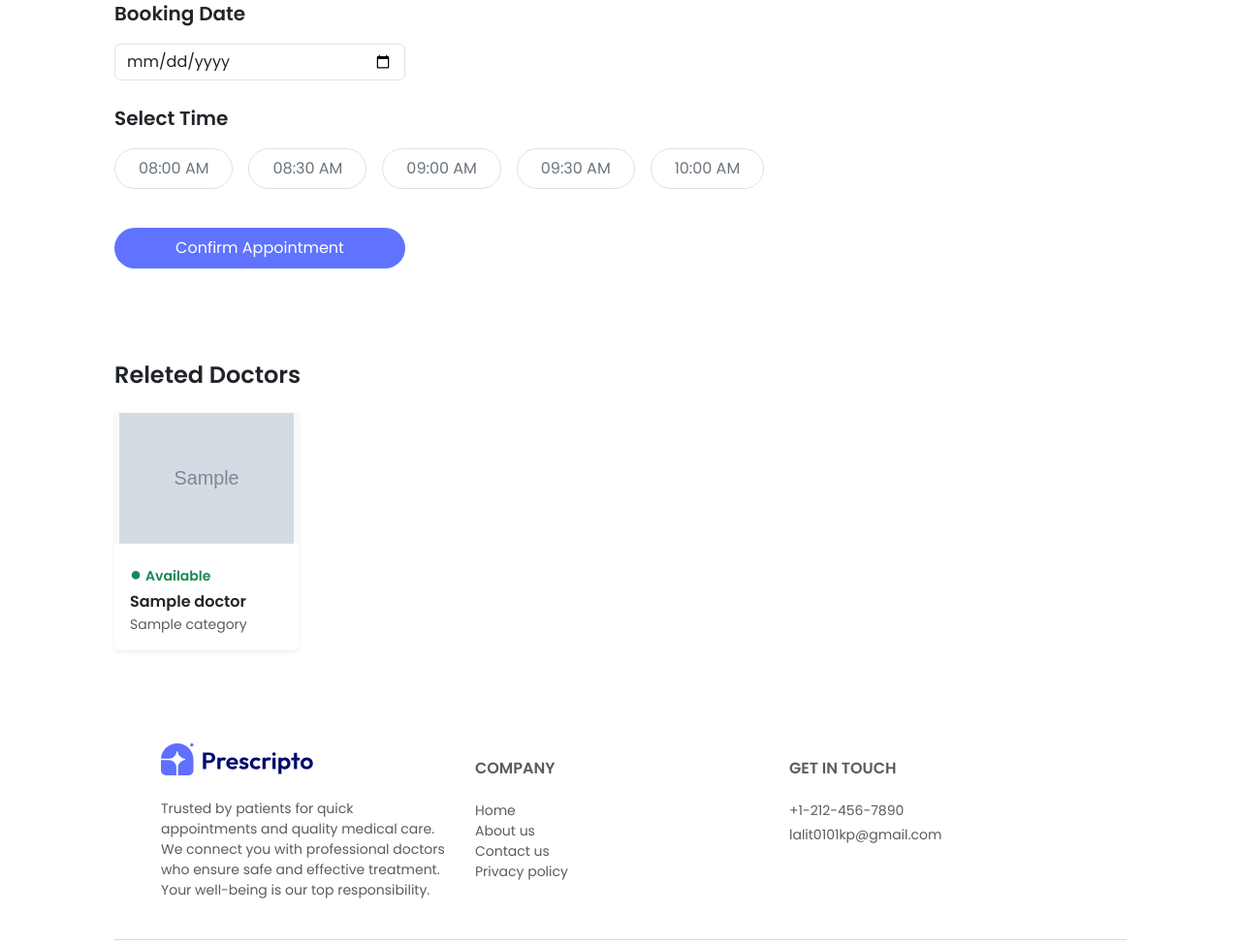
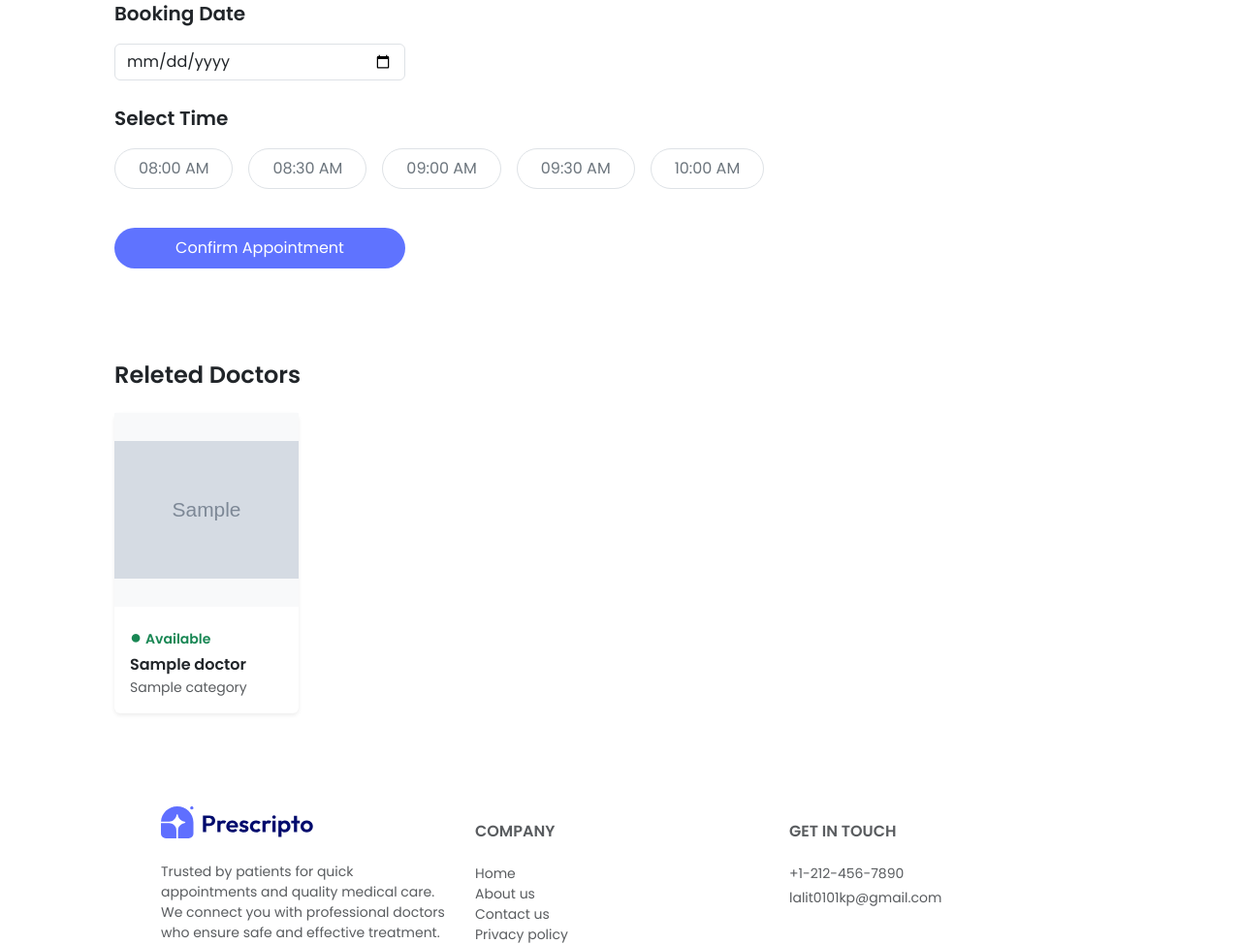
Before and after one commit to bylalit/doctor_appoinment, a Django app: template templates/doctor_info.html in a window 1280 px wide. Shown: the part 481-1455 px from the top of the page at 97% size. Run offline with Django 3.2, Linux system fonts and the light colour scheme; the template is opened without the code that fills it: most values are stand-ins (such as "Sample title", 1, 10 or a date in 2020); grey boxes marked "Sample" are stand-in pictures.

Commit message:
done new change

```diff
--- a/templates/doctor_info.html
+++ b/templates/doctor_info.html
@@ -67,22 +67,29 @@
 
             <div class='pt-5 mt-5 '>
                 <h3 class='fw-semibold text-dark mb-4 fs-4'>Releted Doctors</h3>
+
                 <div class="row row-cols-2 row-cols-sm-5 g-4">
+
                     {% for doctor in releted_doctor %}
                         <div class="col">
-                            <div class="card border-0 rounded shadow-sm card-hover-up">
-                                <div class="bg-light d-flex justify-content-center">
+                            <div class="card border-0 rounded shadow-sm h-100">
+
+                                <div class="bg-light d-flex justify-content-center align-items-center" style="height: 200px;">
                                     <a href="{% url "doctor_info" doctor.id %}">
-                                        <img src="{{  doctor.image.url  }}" alt="Doctor" class="img-fluid" style="width: 180px; object-fit: contain;">
+                                        <img src="{{ doctor.image.url }}"
+                                            class="img-fluid" alt="Images"
+                                            style="max-height: 100%; object-fit: contain;">
                                     </a>
                                 </div>
-                                <div class="card-body pb-3">
+
+                                <div class="card-body pb-3 d-flex flex-column">
                                     <p class="text-success small fw-semibold mb-1">
-                                        <span class="text-success me-1 fs-5">●</span>Available
+                                        <span class="me-1 fs-5">●</span>Available
                                     </p>
                                     <h6 class="card-title fw-semibold mb-1">{{ doctor.name }}</h6>
                                     <p class="text-muted small mb-0">{{ doctor.category }}</p>
                                 </div>
+
                             </div>
                         </div>
                     {% endfor %}
--- a/templates/index.html
+++ b/templates/index.html
@@ -123,7 +123,7 @@
         </div>
         {% endfor %}
 
-    </div>
+      </div>
 
 
       <div class="text-center my-5">
```
